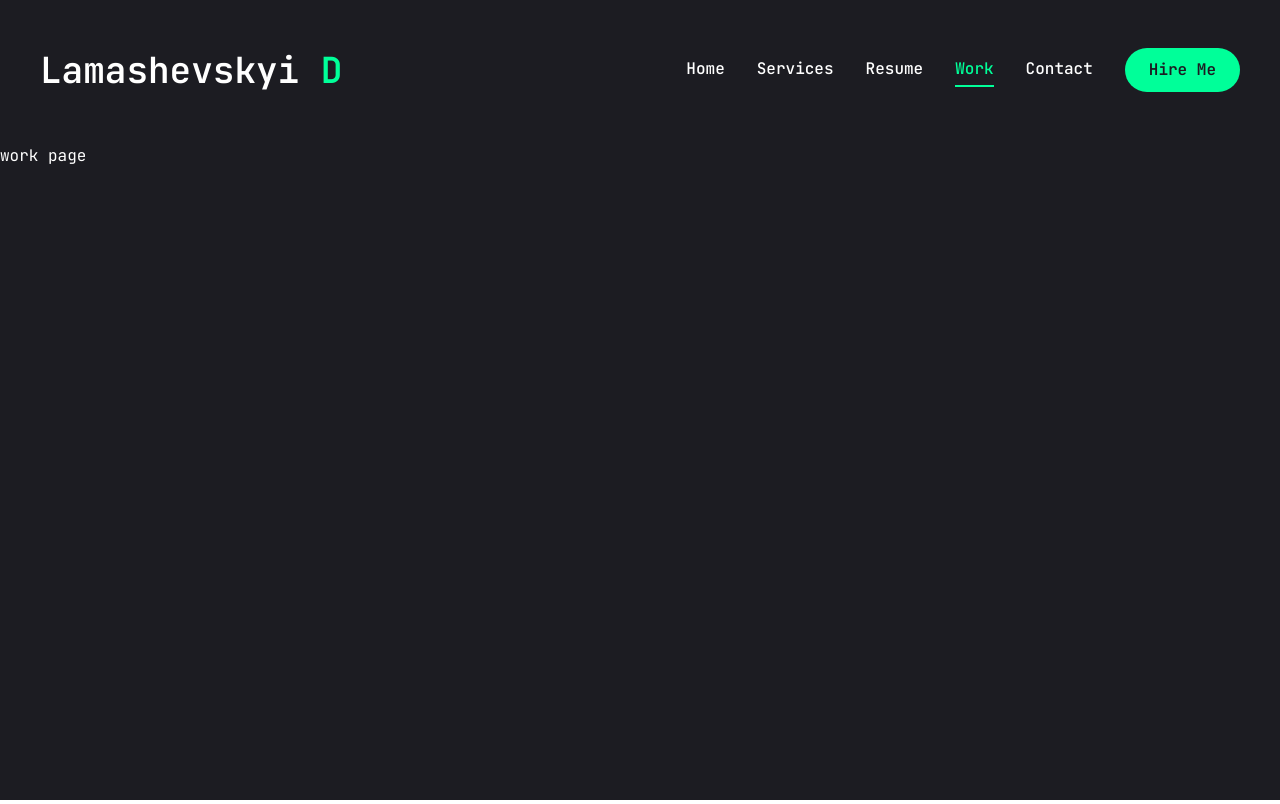
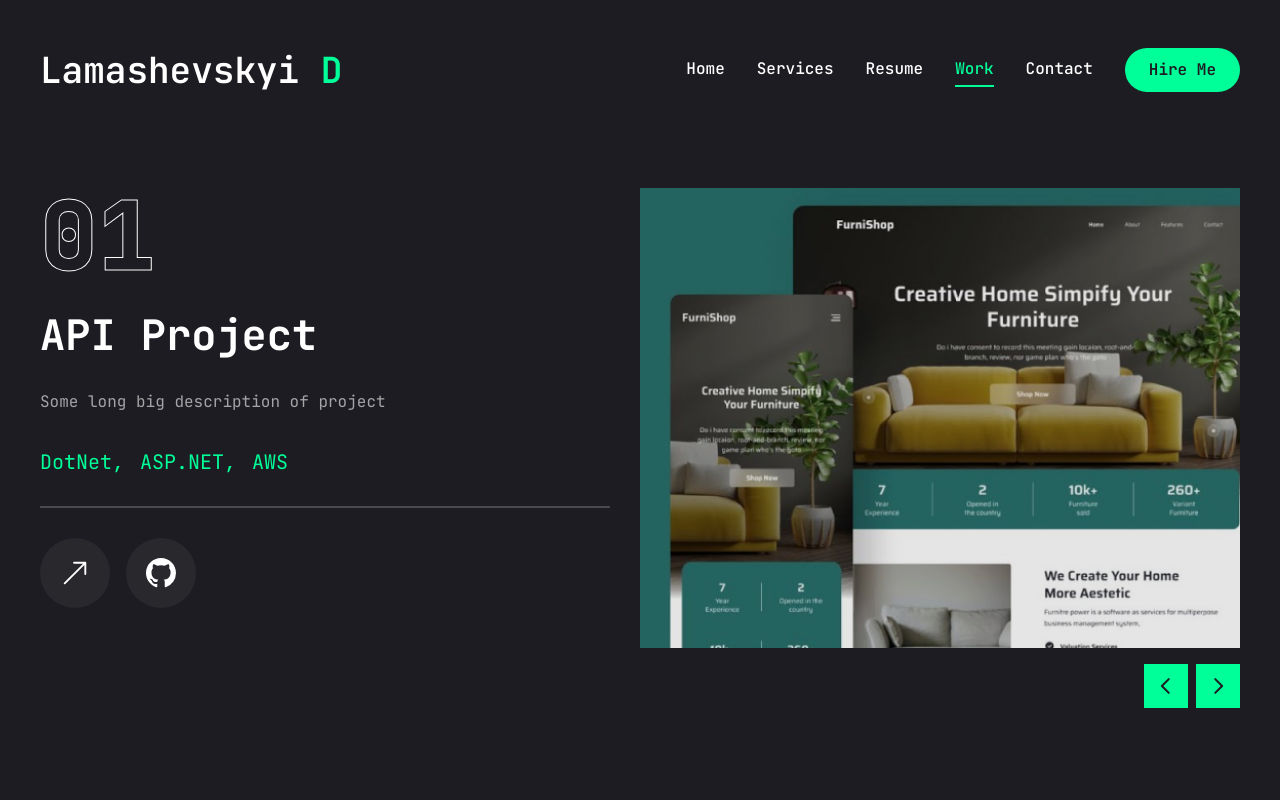
Before and after one commit to DmytroLamashevskyi/DmytroLamashevskyi.github.io, a Next.js app: page /work in a window 1280 px wide. Built offline with nearby package versions, Linux system fonts and the light colour scheme.

Commit message:
Added Work page

```diff
--- a/app/work/page.jsx
+++ b/app/work/page.jsx
@@ -1,6 +1,151 @@
+"use client";
+
+import { motion } from "framer-motion";
+import React, {useState} from "react";
+import {Swiper, SwiperSlide} from "swiper/react"
+import "swiper/css";
+
+import { BsArrowUpRight,BsGithub } from "react-icons/bs";
+import { Tooltip,TooltipContent,TooltipTrigger,TooltipProvider } from "@/components/ui/tooltip";
+import Link from "next/link"
+import Image from "next/image";
+import WorkSliderBtns from "@/components/WorkSliderBtns";
+
+const projects = [
+    {
+        num: "01",
+        category: "API",
+        title: "Project 1",
+        desription: "Some long big description of project",
+        stack: [
+            {name:"DotNet"}, {name: "ASP.NET"}, {name: "AWS"}
+        ],
+        image: '/assets/work/thumb1.png',
+        live:"",
+        github: "",
+    },
+    {
+        num: "02",
+        category: "API",
+        title: "Project 2",
+        desription: "Some long big description of project",
+        stack: [
+            {name:"DotNet"}, {name: "ASP.NET"}, {name: "AWS"}
+        ],
+        image: '/assets/work/thumb2.png',
+        live:"",
+        github: "",
+    },
+    {
+        num: "03",
+        category: "API",
+        title: "Project 3",
+        desription: "Some long big description of project",
+        stack: [
+            {name:"DotNet"}, {name: "ASP.NET"}, {name: "AWS"}
+        ],
+        image: '/assets/work/thumb3.png',
+        live:"",
+        github: "",
+    },
+]
+
 const Work = ()=>{
+    const [project,setProject] = useState(projects[0]);
+
+    const handleSlideChange = (swiper)=>{
+        const currentindex = swiper.activeIndex;
+        setProject(projects[currentindex]) ;
+    }
+
     return(
-        <div>work page</div>
+        <motion.div initial={{opacity:0}} animate={{opacity:1,
+            transition:{
+                duration: 2.4,
+                delay: 0.4,
+                ease: "easeIn",
+            }
+        }}
+            className="mix-h-[80vh] flex flex-col justify-center py-12 xl:px-0"
+        >
+            <div className="container mx-auto">
+                <div className="flex flex-col xl:flex-row xl:gap-[30px]">
+                    <div className="w-full xl:w-[50%] xl:h-[480px] flex flex-col xl:justify-between order-2 xl:order-none">
+                        <div className="flex flex-col gap-[30px] h-[50%]">
+                            <div className="text-8xl leading-none font-extrabold text-transparent text-outline">
+                                {project.num}
+                            </div>
+                            <h2 className="text-[42px] font-bold leading-none text-white group-hover:text-accent transition-all duration-500 capitalize">{project.category} project</h2>
+                            <p className="text-white/60">{project.desription}</p>
+                            <ul className="flex gap-4">
+                                {
+                                    project.stack.map((item,index)=>{
+                                        return (
+                                            <li key={index} className="text-xl text-accent">
+                                                {item.name}
+                                                {index !== project.stack.length - 1 && ","}
+                                            </li>
+                                        )
+                                    })
+                                }
+                            </ul>
+                            <div className="border border-white/20"></div>
+                            <div className="flex items-center gap-4">
+                                <Link href={project.live}>
+                                    <TooltipProvider delayDuration={100}>
+                                        <Tooltip>
+                                            <TooltipTrigger className="w-[70px] h-[70px] rounded-full bg-white/5 flex justify-center items-center group">
+                                                <BsArrowUpRight className="text-white text-3xl group-hover:text-accent"/>
+                                            </TooltipTrigger>
+                                            <TooltipContent>
+                                                <p>Live Project</p>
+                                            </TooltipContent>
+                                        </Tooltip>
+                                    </TooltipProvider>
+                                </Link>
+                                <Link href={project.github}>
+                                    <TooltipProvider delayDuration={100}>
+                                        <Tooltip>
+                                            <TooltipTrigger className="w-[70px] h-[70px] rounded-full bg-white/5 flex justify-center items-center group">
+                                                <BsGithub className="text-white text-3xl group-hover:text-accent"/>
+                                            </TooltipTrigger>
+                                            <TooltipContent>
+                                                <p>Github Repo</p>
+                                            </TooltipContent>
+                                        </Tooltip>
+                                    </TooltipProvider>
+                                </Link>
+                            </div>
+                        </div>
+                    </div>
+                    <div className="w-full xl:w-[50%]">
+                        <Swiper spaceBetween={30} slidesPerView={1}
+                            className="xl:h-[520px] mb-12"
+                                onSlideChange={handleSlideChange}
+                        >
+                            {projects.map((project,index)=>{
+                                return(
+                                    <SwiperSlide key={index}>
+                                            <div className="h-[460px] relative group justify-center items-center bg-pink-50/20">
+                                                <div className="absolute top-0 bottom-0 w-full h-full bg-black/10 z-10">
+
+                                                </div>
+                                                <div className="relative w-full h-full">
+                                                    <Image src={project.image} fill className="object-cover" alt=''/>
+                                                </div>
+                                            </div>
+                                    </SwiperSlide>
+                                )
+                            })}
+
+                            <WorkSliderBtns containerStyles="flex gap-2 absolute right-0 bottom-[calc(50%_-_22px)] xl:bottom-0 z-20 w-full justify-between xl:w-max xl:justify-none"
+                                btnStyles="bg-accent hover:bg-accent-hover text-primary text-[22px] w-[44px] h-[44px] flex justify-center items-center transition-all"
+                            />
+                        </Swiper>
+                    </div>
+                </div>
+            </div>
+        </motion.div>
     )
 }
 
--- /dev/null
+++ b/components/WorkSliderBtns.jsx
@@ -0,0 +1,19 @@
+"use client";
+import { useSwiper } from "swiper/react";
+import {PiCaretLeftBold,PiCaretRightBold} from "react-icons/pi"
+
+const WorkSliderBtns = ({containerStyles, btnStyles, iconsStyles}) => {
+    const swiper = useSwiper();
+    return (
+    <div className={containerStyles}>
+        <button className={btnStyles} onClick={()=>swiper.slidePrev()}>
+            <PiCaretLeftBold className={iconsStyles}/>
+        </button>
+        <button className={btnStyles} onClick={()=>swiper.slideNext()}>
+            <PiCaretRightBold className={iconsStyles}/>
+        </button>
+    </div>
+  )
+}
+
+export default WorkSliderBtns
--- a/package.json
+++ b/package.json
@@ -24,6 +24,7 @@
     "react-countup": "^6.5.3",
     "react-dom": "19.0.0-rc-02c0e824-20241028",
     "react-icons": "^5.3.0",
+    "swiper": "^11.1.14",
     "tailwind-merge": "^2.5.4",
     "tailwindcss-animate": "^1.0.7"
   },
```
Also changed, not shown: 1 other file (tests, documents, lock files or other folders).
